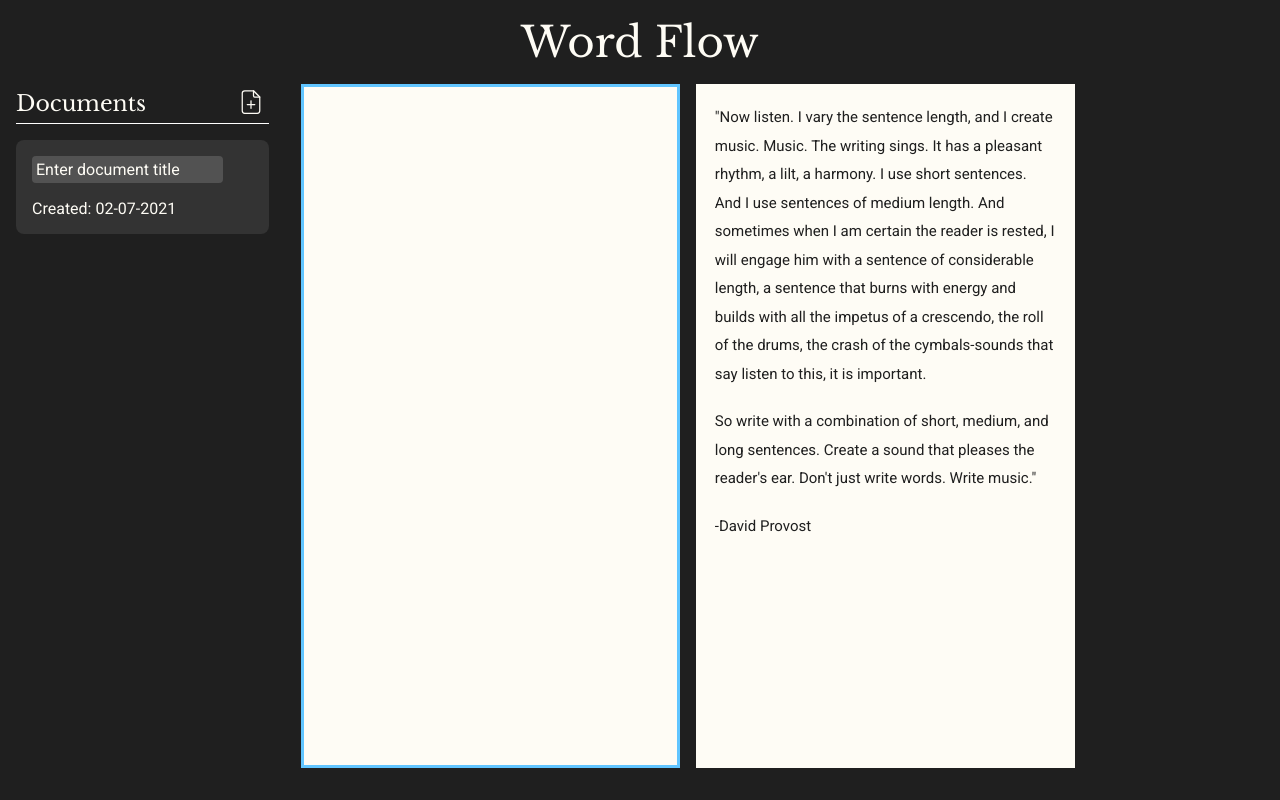
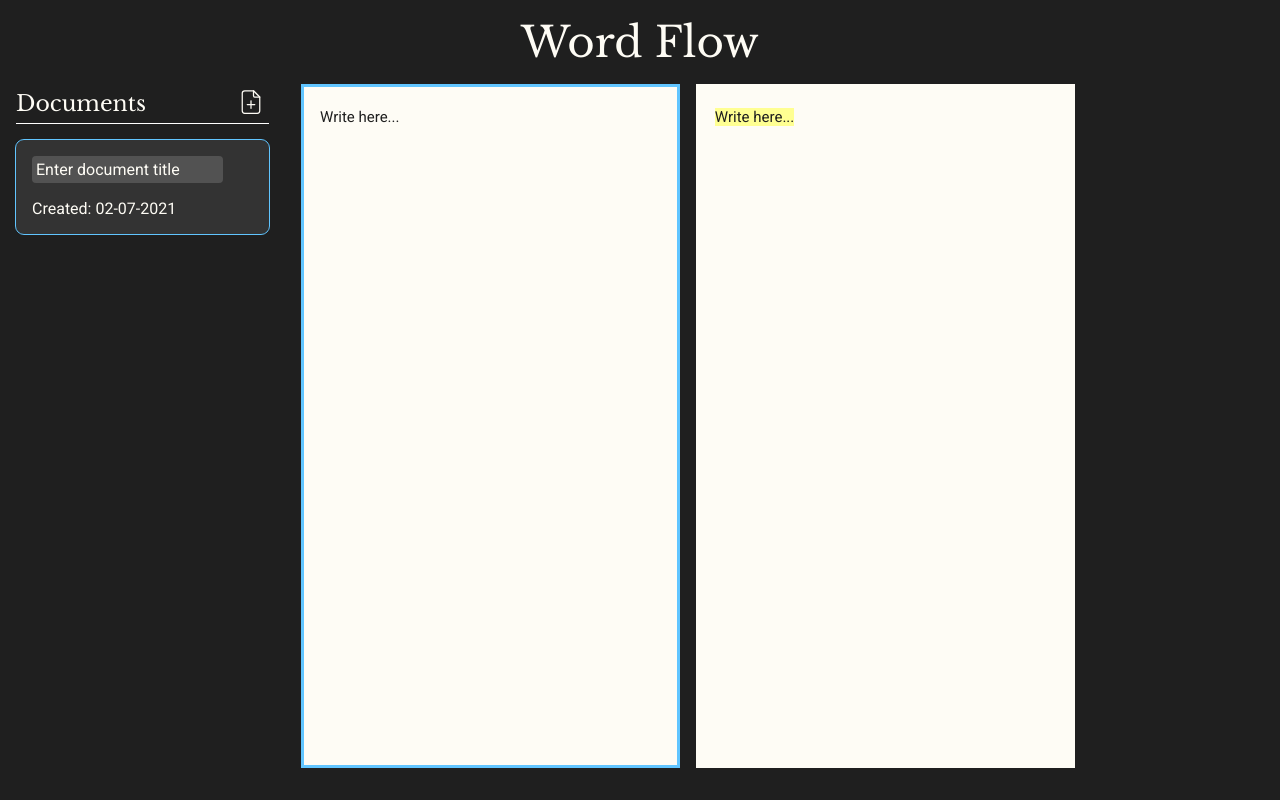
Before and after one commit to jakerich1/word-flow, a website built with webpack: page dist/index.html in a window 1280 px wide. Both pictures are taken after a click on the element 171 px from the left and 102 px from the top of the page. Built offline with nearby package versions, Linux system fonts and the light colour scheme.

Commit message:
local storage implemented

```diff
--- a/src/Class/document.js
+++ b/src/Class/document.js
@@ -3,7 +3,7 @@ export default class document {
     constructor() {
 
         this.title = 'Enter document title';
-        this.content = '';
+        this.content = 'Write here...';
         this.fontSize = '12px'; //default font size
 
         //Set the created date of the document when initialized
@@ -32,4 +32,82 @@ export default class document {
 
     }
 
+    splitLines(){
+
+        const content = this.content
+        const arrayOfLines = content.match(/[^\r\n]+/g);
+        return arrayOfLines
+
+    }
+
+    splitSentences(array){
+
+        let containerArray = []
+
+        array.forEach(element => {
+
+            const sentencesArray = element.replace(/([.?!])\s*(?=[A-Z])/g, "$1|").split("|")
+            containerArray.push(sentencesArray)
+
+        })
+
+        return containerArray
+
+    }
+
+    constructOutput(sentences){
+
+        const outputString = []
+
+        sentences.forEach(para => {
+
+            let paraArray = []
+
+            para.forEach(sentence => {
+
+                const length = sentence.trim().split(/\s+/).length
+                let sentenceString = ''
+
+                if (length == 1 || length == 2) {
+                    sentenceString = `<span class='vShort'>${sentence}</span>`
+                }else if (length > 2 && length < 5) {
+                    sentenceString = `<span class='short'>${sentence}</span>`
+                }else if(length > 4 && length < 19){
+                    sentenceString = `<span class='medium'>${sentence}</span>`
+                }else if(length > 18 && length < 54){
+                    sentenceString = `<span class='long'>${sentence}</span>`
+                }else if(length > 53){
+                    sentenceString = `<span class='vLong'>${sentence}</span>`
+                }
+
+                paraArray.push(sentenceString)
+
+            });
+
+            const concatedPara = paraArray.join('')
+            const ptaggedPara = `<p>${concatedPara}</p>`
+            outputString.push(ptaggedPara)
+
+        })
+
+        return outputString.join('')
+
+    }
+
+    coloredContent(){
+
+        if (this.content) {
+
+            const paraArray = this.splitLines()
+            const sentences = this.splitSentences(paraArray)
+            const formatted = this.constructOutput(sentences)
+
+            return formatted
+
+        }
+
+        return
+
+    }
+
 }
--- a/src/Class/folder.js
+++ b/src/Class/folder.js
@@ -8,7 +8,7 @@ const folder = (function folder() {
     function createDoc() {
 
         if (docCount() == 5) {
-            alert('You have hit you maximum number of documents. Create an account to increase capacity.')
+            alert('You have hit you maximum number of documents.')
             return
         }
 
@@ -16,11 +16,12 @@ const folder = (function folder() {
         docs.push(newDoc)
         activeDoc = newDoc.id
         return
+
     }
 
     function removeDoc(key) {
+
         docs.splice(key, 1)
-        console.log('Document removed')
         return
     }
 
@@ -28,11 +29,49 @@ const folder = (function folder() {
         return docs.length
     }
 
+    function initializeActive() {
+
+        if (docs.length > 0) {
+            activeDoc = docs[0].id
+        }else{
+            activeDoc = ''
+        }
+        return
+    }
+
+    function isActive(id) {
+        if (id == activeDoc) {
+            return true
+        }
+        return false
+    }
+
+    function getActiveKey() {
+
+        if (activeDoc) {
+            return docs.findIndex(x => x.id === activeDoc)
+        }
+
+        return
+
+    }
+
+    function setActiveByKey(key) {
+        activeDoc = docs[key].id
+        return
+    }
+
+
+
     return {
         docs: docs,
         createDoc: createDoc,
         removeDoc: removeDoc,
-        docCount: docCount
+        docCount: docCount,
+        initializeActive: initializeActive,
+        isActive: isActive,
+        setActiveByKey: setActiveByKey,
+        getActiveKey: getActiveKey
     }
 
 }())
--- a/src/components/page2.js
+++ b/src/components/page2.js
@@ -5,7 +5,7 @@ export default function page2() {
 
     const content = document.createElement('div')
     content.id = 'page2-content'
-    content.innerHTML = '<p>"Now listen. I vary the sentence length, and I create music. Music. The writing sings. It has a pleasant rhythm, a lilt, a harmony. I use short sentences. And I use sentences of medium length. And sometimes when I am certain the reader is rested, I will engage him with a sentence of considerable length, a sentence that burns with energy and builds with all the impetus of a crescendo, the roll of the drums, the crash of the cymbals-sounds that say listen to this, it is important.</p><br><p>So write with a combination of short, medium, and long sentences. Create a sound that pleases the reader\'s ear. Don\'t just write words. Write music."</p><br><p>-David Provost</p>'
+    content.innerHTML = '<p>"Now listen. I vary the sentence length, and I create music. Music. The writing sings. It has a pleasant rhythm, a lilt, a harmony. I use short sentences. And I use sentences of medium length. And sometimes when I am certain the reader is rested, I will engage him with a sentence of considerable length, a sentence that burns with energy and builds with all the impetus of a crescendo, the roll of the drums, the crash of the cymbals-sounds that say listen to this, it is important.</p><br><p>So write with a combination of short, medium, and long sentences. Create a sound that pleases the reader\'s ear. Don\'t just write words. Write music."</p><br><p>-Gary Provost</p>'
 
     page2.appendChild(content)
 
--- a/src/controllers/DOMcontroller.js
+++ b/src/controllers/DOMcontroller.js
@@ -11,9 +11,14 @@ const DOMcontrol = (function listeners() {
         documentObj.forEach((element, key) => {
 
             const docCont = document.createElement('div')
+            docCont.classList.add('docBtn')
+
+            if (folder.isActive(element.id)) {
+                docCont.style.outline = '1px solid #61c5ff'
+            }
 
             const details = document.createElement('div')
-            details.classList.add('details')
+            details.classList.add('doc-details')
 
             const docTitle = document.createElement('input')
             docTitle.value = element.title
@@ -43,8 +48,31 @@ const DOMcontrol = (function listeners() {
 
     }
 
+    function setActiveDoc() {
 
-    return { showDocs: showDocs, }
+        const docBtns = document.querySelectorAll('.docBtn')
+        docBtns.forEach((element, key) => {
+            if (key == folder.getActiveKey()) {
+                element.style.outline = '1px solid #61c5ff'
+            }else{
+                element.style.outline = 'none'
+            }
+        })
+
+    }
+
+    function textAreaContent() {
+
+        const textArea = document.querySelector('#main-input')
+        textArea.value = folder.docs[folder.getActiveKey()].content
+
+    }
+
+    return {
+        showDocs: showDocs,
+        setActiveDoc: setActiveDoc,
+        textAreaContent: textAreaContent
+    }
 
 }())
 
--- a/src/controllers/controller.js
+++ b/src/controllers/controller.js
@@ -6,26 +6,149 @@ const controller = (function listeners() {
 
     function createNewDoc() {
 
-        let animate = (folder.docs.length == 5) ? false: true
+        let animate = (folder.docs.length == 5) ? false : true
         folder.createDoc()
         DOMcontrol.showDocs(animate)
-        listener.deleteDoc()
+        listener.initDynamic()
+        controller.updateTextArea()
+        controller.updatePage2()
+        controller.setLocal()
+
+        return
 
     }
 
     function delDoc(key) {
 
         folder.removeDoc(key)
+        folder.initializeActive()
         DOMcontrol.showDocs()
-        listener.deleteDoc()
+        listener.initDynamic()
+        DOMcontrol.setActiveDoc(key)
+        controller.updateTextArea()
+        controller.updatePage2()
+        controller.setLocal()
+        return
+
+    }
+
+    function changeDoc(key) {
+
+        folder.setActiveByKey(key)
+        DOMcontrol.setActiveDoc(key)
+        controller.updateTextArea()
+        controller.updatePage2()
+        controller.setLocal()
+        return
+
+    }
+
+    function changeTitle(key, title) {
+
+        folder.docs[key].title = title
+        controller.setLocal()
+        return
+
+    }
+
+    function updateTextArea() {
+
+        if (folder.getActiveKey() || folder.getActiveKey() == 0) {
+            DOMcontrol.textAreaContent()
+            return
+        } else {
+            document.querySelector('#main-input').value = ''
+        }
+        controller.setLocal()
+
+    }
+
+    function write() {
+
+        const textArea = document.querySelector('#main-input')
+
+        if (folder.getActiveKey() || folder.getActiveKey() == 0) {
+            folder.docs[folder.getActiveKey()].content = textArea.value
+            controller.updatePage2()
+            return
+        }
+
+        textArea.value = ''
+
+        alert('Create a document first by clicking the document icon on the left hand side')
+        controller.setLocal()
+        return
+
+    }
+
+    function updatePage2() {
+
+        const page2 = document.querySelector('#page2-content')
+
+        if (folder.getActiveKey() || folder.getActiveKey() == 0) {
+
+            const activeDoc = folder.docs[folder.getActiveKey()]
+            page2.innerHTML = activeDoc.coloredContent()
+
+        } else {
+
+            page2.innerHTML = ''
+
+        }
+
+    }
+
+    function setLocal() {
+
+        const tempProjects = JSON.stringify(folder.docs)
+        window.localStorage.setItem('wf-docs', tempProjects)
+
+    }
+
+    function getLocal() {
+
+        const storedProjects = window.localStorage.getItem('wf-docs')
+        let sProjParsed = JSON.parse(storedProjects)
+
+        if (sProjParsed !== null) {
+
+            sProjParsed.forEach((element, key) => {
+
+                folder.createDoc()
+                folder.docs[key].content = element.content
+                folder.docs[key].id = element.id
+                folder.docs[key].created = element.created
+                folder.docs[key].title = element.title
+                folder.setActiveByKey(key)
+
+            })
+
+            controller.updateTextArea()
+            controller.updatePage2()
+            DOMcontrol.setActiveDoc(0)
+            DOMcontrol.showDocs()
+            listener.initDynamic()
+
+        } else {
+
+            document.querySelector('#main-input').value = '"Now listen.I vary the sentence length, and I create music.Music.The writing sings.It has a pleasant rhythm, a lilt, a harmony.I use short sentences.And I use sentences of medium length.And sometimes when I am certain the reader is rested, I will engage him with a sentence of considerable length, a sentence that burns with energy and builds with all the impetus of a crescendo, the roll of the drums, the crash of the cymbals-sounds that say listen to this, it is important. \n\nSo write with a combination of short, medium, and long sentences.Create a sound that pleases the reader\'s ear. Don\'t just write words.Write music." \n\n-Gary Provost'
+            document.querySelector('#page2-content').innerHTML = '<p><span class="vShort">"Now listen.</span><span class="medium">I vary the sentence length, and I create music.</span><span class="vShort">Music.</span><span class="short">The writing sings.</span><span class="medium">It has a pleasant rhythm, a lilt, a harmony.</span><span class="short">I use short sentences.</span><span class="medium">And I use sentences of medium length.</span><span class="long">And sometimes when I am certain the reader is rested, I will engage him with a sentence of considerable length, a sentence that burns with energy and builds with all the impetus of a crescendo, the roll of the drums, the crash of the cymbals-sounds that say listen to this, it is important.</span></p><p><span class="medium">So write with a combination of short, medium, and long sentences.</span><span class="medium">Create a sound that pleases the reader\'s ear.</span><span class="short">Don\'t just write words.</span><span class="vShort">Write music."</span></p><p><span class="vShort">-Gary Provost</span></p>'
+
+        }
 
     }
 
     return {
         createNewDoc: createNewDoc,
-        delDoc: delDoc
+        delDoc: delDoc,
+        changeDoc: changeDoc,
+        changeTitle: changeTitle,
+        updateTextArea: updateTextArea,
+        write: write,
+        updatePage2: updatePage2,
+        setLocal: setLocal,
+        getLocal: getLocal
     }
-
 
 }())
 
--- a/src/controllers/listener.js
+++ b/src/controllers/listener.js
@@ -1,12 +1,16 @@
 import controller from './controller';
+import folder from '../Class/folder';
 
 const listener = (function listeners() {
 
+    //Static listeners
     function writingListener() {
+
         const textArea = document.querySelector('#main-input')
         textArea.addEventListener('input', function () {
-            console.log(textArea.value)
+            controller.write()
         })
+
     }
 
     function newDocListener() {
@@ -16,6 +20,20 @@ const listener = (function listeners() {
         })
     }
 
+        //Dev listener
+    function devListen() {
+        document.addEventListener('keydown', function (e) {
+
+            if (e.key == 'Escape') {
+                console.clear()
+                console.log(folder)
+            }
+
+        })
+    }
+
+    //dynamic listeners
+        //delete doc buttons
     function deleteDoc() {
 
         const deleteBtns = document.querySelectorAll('.delete')
@@ -26,16 +44,44 @@ const listener = (function listeners() {
         })
 
     }
+        //change active document button listeners
+    function changeDoc() {
 
+        const docBtns = document.querySelectorAll('.doc-details')
+        docBtns.forEach( (element, key) => {
+            element.addEventListener('click', function () {
+                controller.changeDoc(key)
+            })
+        })
+
+    }
+        //Document title input listeners
+    function changeTitle() {
+        const titleInputs = document.querySelectorAll('.doc-title')
+        titleInputs.forEach( (element, key) => {
+            element.addEventListener('input', function () {
+                controller.changeTitle(key, element.value)
+            })
+        })
+    }
+
+    //Initializers
     function initializeListeners() {
         writingListener()
         newDocListener()
+        initDynamic()
+        devListen()
+    }
+
+    function initDynamic(){
         deleteDoc()
+        changeDoc()
+        changeTitle()
     }
 
     return {
         initializeListeners: initializeListeners,
-        deleteDoc: deleteDoc
+        initDynamic: initDynamic,
     }
 
 }())
--- a/src/index.js
+++ b/src/index.js
@@ -7,6 +7,7 @@ import page1 from './components/page1';
 import page2 from './components/page2';
 import listener from './controllers/listener';
 import folder from './Class/folder';
+import controller from './controllers/controller';
 
 function component() {
 
@@ -24,3 +25,4 @@ function component() {
 
 document.body.appendChild(component())
 listener.initializeListeners()
+controller.getLocal()
--- a/src/styles/components/_leftControl.scss
+++ b/src/styles/components/_leftControl.scss
@@ -69,7 +69,7 @@
 
             }
 
-            .details{
+            .doc-details{
                 padding: 1em;
 
                 .doc-title{
--- a/src/styles/components/_page2.scss
+++ b/src/styles/components/_page2.scss
@@ -14,6 +14,28 @@
             line-height: 190%;
             letter-spacing: 10%;
             font-size: 15px;
+            margin-bottom: 1em;
+
+            span{
+                color: $background-color;
+                margin-right: 0.5em;
+            }
+
+            .vShort{
+                background: #ffff92;
+            }
+            .short{
+                background: #dd92ff;
+            }
+            .medium{
+                background: #92ffa1;
+            }
+            .long{
+                background: #92e0ff;
+            }
+            .vLong{
+                background: #ff9292;
+            }
         }
     }
 
```
Also changed, not shown: 1 other file.
